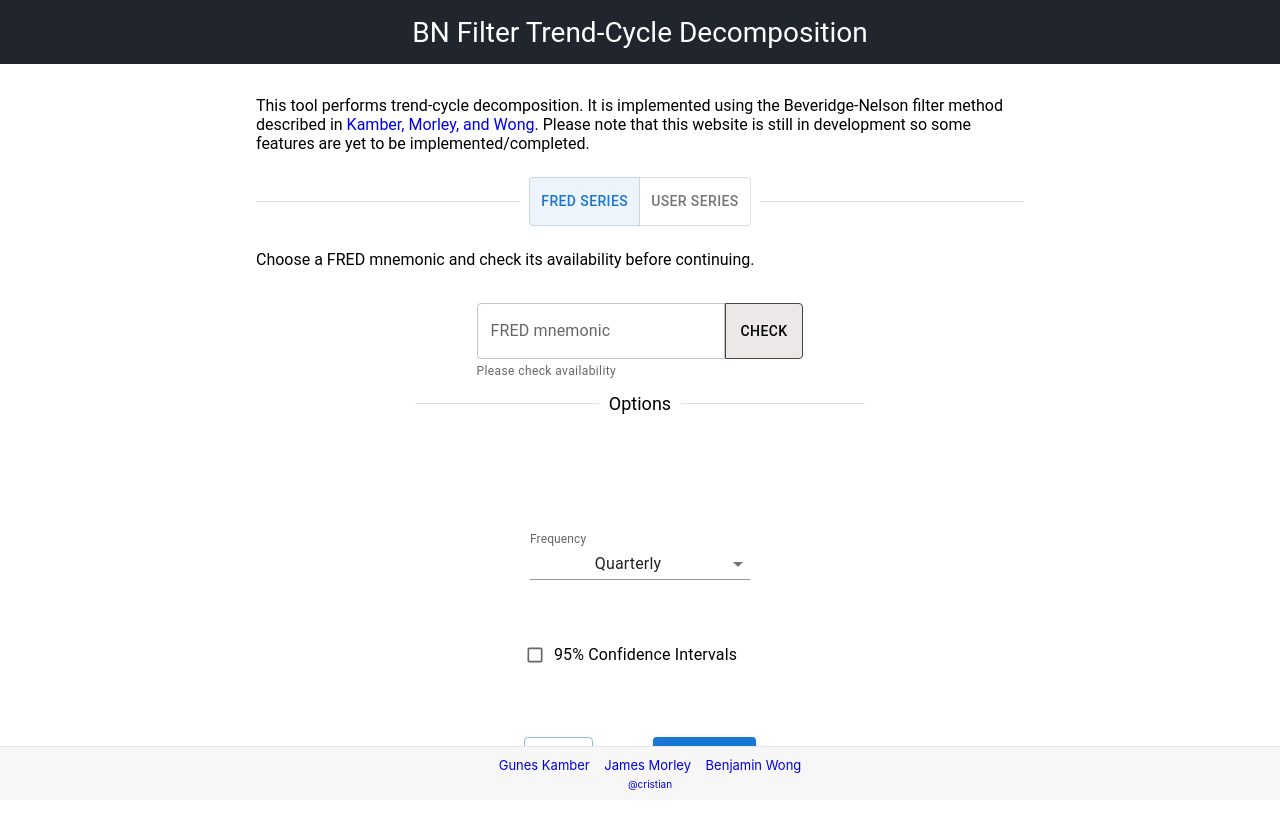
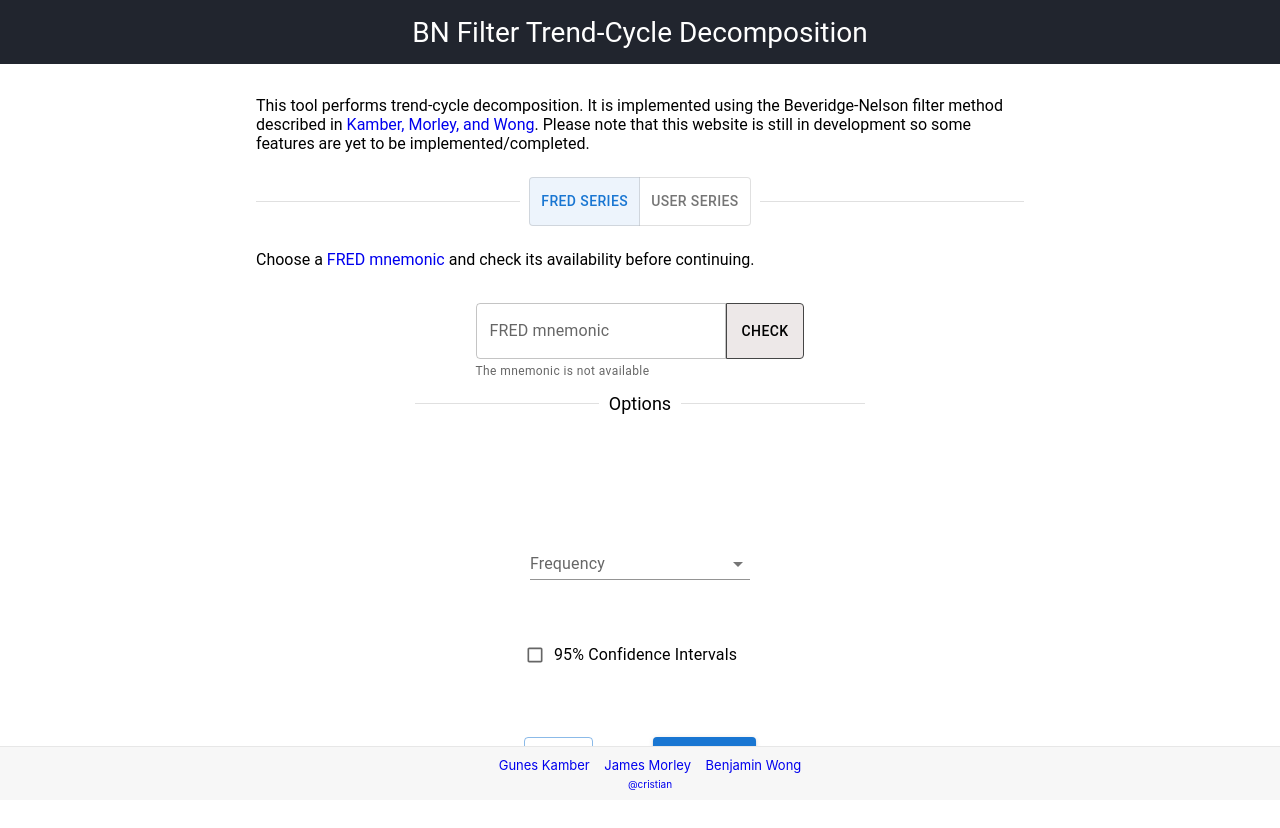
Before and after one commit to crstnn/BeveridgeNelsonFilter, a React (Create React App) app in the folder bn-filter-app/: page / in a window 1280 px wide. Both pictures are taken after a click on the button "CONTINUE". Shown: the top 828 px of the page. Built offline with nearby package versions, Linux system fonts and the light colour scheme.

Commit message:
FRED parameters confined after mnemonic check

```diff
--- a/bn-filter-app/src/components/BasePage.js
+++ b/bn-filter-app/src/components/BasePage.js
@@ -5,7 +5,7 @@ import DataForm from "./DataForm";
 import RenderedPlot from "./RenderedPlot";
 import Loading from "./Loading";
 import Error from "./Error";
-import {field} from "../config.json";
+import {field, URL} from "../config.json";
 import {DateS} from "../utils/Date";
 import {confIntZip, pairArrayToParamStr} from "../utils/Utils";
 
@@ -13,6 +13,7 @@ export class BasePage extends Component {
     state = {
         step: 1,
         dataInputType: "FRED",
+        mnemonic: "",
         unprocessedY: '',
         x: [], // dates
         y: [], // processed time series
@@ -21,7 +22,7 @@ export class BasePage extends Component {
         demean: field.optionField.iterativeDynamicDemeaning.default,
         iterativeBackcasting: true,
         rollingWindow: field.freeText.rollingWindow.default,
-        periodicity: field.optionField.periodicityManual.default, // periodicity
+        frequency: field.optionField.frequencyManual.default, // periodicity
         startDate: null,
         transform: false, // transforms to data before bnf
         dCode: field.optionField.dCode.default,
@@ -38,12 +39,6 @@ export class BasePage extends Component {
         errorMessage: {},
     }
 
-    baseBackendURL = 'https://bn-filtering.herokuapp.com';
-    bnfUserSpecifiedDataSlug = "/bnf/user-specified-time-series";
-    bnfFredDataSlug = "/bnf/fred-time-series";
-    fredDataSlug = "/fred-time-series";
-
-
     nextStep = () => {
         const {step} = this.state;
         this.setState({
@@ -58,7 +53,7 @@ export class BasePage extends Component {
         });
     }
 
-    cancelLoad = () => {
+    cancelLoading = () => {
         this.setState({loading: null});
     }
 
@@ -167,15 +162,15 @@ export class BasePage extends Component {
                 )
             );
 
-        const finalURL = this.baseBackendURL + this.bnfUserSpecifiedDataSlug + paramStr
+        const finalURL = URL.baseBackendURL + URL.bnfUserSpecifiedDataSlug + paramStr;
 
-        console.log(finalURL)
+        console.log(finalURL);
 
         this.setState({loading: true}, async () => {
             fetch(finalURL)
                 .then((response) => {
                     if (response.status !== 200) {
-                        this.cancelLoad();
+                        this.cancelLoading();
                         throw new Error("bad status");
                     } else {
                         return response;
@@ -191,8 +186,8 @@ export class BasePage extends Component {
                         deltaRes = Number(result["delta"]);
 
                     this.setState({
-                        x: this.state.periodicity !== "n" ? // dated axis or numbered axis
-                            DateS.createDate(this.state.periodicity, this.state.startDate).getDateArray(cycleRes.length).map(DateS.getTruncatedDate)
+                        x: this.state.frequency !== "n" ? // dated axis or numbered axis
+                            DateS.createDate(this.state.frequency, this.state.startDate).getDateArray(cycleRes.length).map(DateS.getTruncatedDate)
                             : Array.from({length: cycleRes.length}, (_, i) => i + 1),
                         cycle: cycleRes,
                         cycleCI: ciRes,
@@ -200,18 +195,18 @@ export class BasePage extends Component {
                         cycleCILB: confIntZip(cycleRes, ciRes, "lb"),
                         cycleCIUB: confIntZip(cycleRes, ciRes, "ub"),
                         loading: false,
-                    })
+                    });
 
                 }).catch((error) => {
-                console.log(error)
+                console.log(error);
             });
         });
     }
 
 
     render() {
-        const {unprocessedY, startDate, periodicity, dataInputType} = this.state;
-        const dataFormPageValues = {unprocessedY, startDate, periodicity, dataInputType};
+        const {unprocessedY, startDate, endDate, mnemonic, frequency, dataInputType} = this.state;
+        const dataFormPageValues = {unprocessedY, startDate, endDate, mnemonic, frequency, dataInputType};
 
         const {
             step,
@@ -256,7 +251,7 @@ export class BasePage extends Component {
         };
 
         const {x, y, dispCycleCI, cycleCILB, cycleCIUB,} = this.state;
-        const plotPageValues = {x, y, cycle, deltaCalc, dispCycleCI, cycleCILB, cycleCIUB, periodicity, startDate,};
+        const plotPageValues = {x, y, cycle, deltaCalc, dispCycleCI, cycleCILB, cycleCIUB, frequency, startDate,};
 
         return (
             <>
@@ -284,7 +279,7 @@ export class BasePage extends Component {
                                     <ParametersForm
                                         nextStep={this.nextStep}
                                         prevStep={this.prevStep}
-                                        cancelLoad={this.cancelLoad}
+                                        cancelLoad={this.cancelLoading}
                                         handlers={handlers}
                                         getResults={this.getResultsForUserSpecifiedData}
                                         values={parametersFormPageValues}
--- a/bn-filter-app/src/components/FREDDataForm.js
+++ b/bn-filter-app/src/components/FREDDataForm.js
@@ -11,30 +11,91 @@ import {
     TextField,
 } from "@mui/material";
 import {withStyles} from "@mui/styles";
-
 import CustomDatePicker from "../pickers/CustomDatePicker";
 import createMenuItems from "../utils/CreateMenuItem";
-import {field} from "../config.json";
+import {field, URL} from "../config.json";
+import {pairArrayToParamStr} from "../utils/Utils";
+import Error from "./Error";
+import {ThreeDots} from "react-loader-spinner";
 
 export class FREDDataForm extends Component {
-    checkAvailability = () => {
+
+    state = {
+        mnemonic: "",
+        isBadMnemonic: true,
+        loading: false,
+        frequency: "",
+        startDate: null,
+        endDate: null,
+        availableFrequencies: [],
+    }
+
+    createFilteredFrequencies = () => {
+        const items = field.optionField.frequencyFRED.option.filter(x => this.state.availableFrequencies.includes(x.value));
+        return createMenuItems(items);
+    }
+
+    handleFREDMnemonicCheck = () => {
 
     }
 
+
+    checkAvailability = () => {
+        const
+            values = this.props.values,
+            paramStr = pairArrayToParamStr([['fred_abbr', this.state.mnemonic]]),
+            finalURL = URL.baseBackendURL + URL.fredDataSlug + paramStr;
+
+        this.setState({loading: true}, async () => {
+            fetch(finalURL)
+                .then((response) => {
+                    if (response.status !== 200) {
+                        this.setState(
+                            {
+                                isBadMnemonic: true,
+                                loading: false,
+                                });
+                        throw new Error("bad status");
+                    } else {
+                        return response;
+                    }
+                })
+                .then((response) => response.json())
+                .then(result => {
+                    console.log('Success:', result);
+
+                    this.setState({
+                        startDate: new Date(result["start_date"]),
+                        endDate: new Date(result["end_date"]),
+                        availableFrequencies: result["available_frequencies"],
+                        loading: false,
+                        isBadMnemonic: false,
+                    });
+
+                }).catch((error) => {
+                console.log(error);
+            });
+        });
+    }
+
     mnemonicInput = () => {
+
+        const mnemonicHelperText = () => {return this.state.isBadMnemonic ? "The mnemonic is not available" : "The mnemonic is available"}
+
         return (
-            <Grid container direction="column" sx={{minHeight: 100,}}
+            <Grid container direction="column" sx={{minHeight: 100}}
                   justifyContent="space-evenly"
                   alignItems="center">
                 <Grid item>
-                    <FormGroup column>
-                        <FormGroup row>
-                            <JoinedTextField variant="outlined" label="FRED mnemonic"
-                                             color="success" placeholder="e.g. GDPC1" />
-                            <JoinedButton onClick={this.checkAvailability()} variant="outlined">Check</JoinedButton>
-                        </FormGroup>
-                        <FormHelperText>Please check availability</FormHelperText>
+                    <FormGroup row>
+                        <JoinedTextField variant="outlined" label="FRED mnemonic"
+                                         color={this.state.isBadMnemonic ? "error" : "success"} placeholder="e.g. GDPC1" sx={{width: 250}}
+                                         onChange={(e) => this.setState({mnemonic: e.target.value}) }
+                                         InputProps={{
+                                             endAdornment: this.state.loading ? <ThreeDots height={30} width={30} color='grey'/> : null}}/>
+                        <JoinedButton onClick={this.checkAvailability} variant="outlined">Check</JoinedButton>
                     </FormGroup>
+                    <FormHelperText>{mnemonicHelperText()}</FormHelperText>
                 </Grid>
             </Grid>
         )
@@ -47,7 +108,10 @@ export class FREDDataForm extends Component {
         return (
             <div>
                 <div className="information">
-                    <p>Choose a FRED mnemonic and check its availability before continuing.</p>
+                    <p>Choose a <a target="_blank"
+                                                rel="noopener noreferrer"
+                                                href="https://fred.stlouisfed.org/tags/series">
+                        FRED mnemonic</a> and check its availability before continuing.</p>
                 </div>
                 <div style={{
                     width: "450px",
@@ -65,25 +129,27 @@ export class FREDDataForm extends Component {
                         <Grid item xs={2}>
                             <CustomDatePicker
                                               label={"Start Date"}
-                                              date={values.startDate}
-                                              periodicity={values.periodicity}
-                                              updateDate={d => this.props.handleChange('startDate')(d)}/>
+                                              date={this.state.startDate}
+                                              minDate={this.state.startDate}
+                                              maxDate={this.state.endDate}
+                                              updateDate={d => this.setState({startDate: d.target.value})}/>
                         </Grid>
                         <Grid item xs={2}>
                             <CustomDatePicker
                                               label={"End Date"}
-                                              date={values.startDate}
-                                              periodicity={values.periodicity}
-                                              updateDate={d => this.props.handleChange('endDate')(d)}/>
+                                              date={this.state.endDate}
+                                              minDate={this.state.startDate}
+                                              maxDate={this.state.endDate}
+                                              updateDate={d => this.setState({startDate: d.target.value})}/>
                         </Grid>
                         <Grid item xs={2}>
                             <FormControl variant="standard" sx={{minWidth: 220}}>
                                 <InputLabel>Frequency</InputLabel>
                                 <Select
                                     title="Time-series frequency"
-                                    onChange={handleChange('periodicity')}
-                                    defaultValue={values.periodicity}
-                                >{createMenuItems(field.optionField.periodicityManual.option)}</Select>
+                                    onChange={handleChange('frequency')}
+                                    defaultValue={this.state.frequency}
+                                >{this.createFilteredFrequencies()}</Select>
                             </FormControl>
                         </Grid>
 
--- a/bn-filter-app/src/components/StartMenu.js
+++ b/bn-filter-app/src/components/StartMenu.js
@@ -13,11 +13,12 @@ export class StartMenu extends Component {
         return (
             <div>
                 <div className="information">
-                    <p>You will be guided through the steps to perform trend-cycle decomposition on either:
+                    <p>You will be guided through the steps to perform trend-cycle decomposition on either:</p>
                         <ol>
                             <li>A time series of your choosing to be pasted into a field, or</li>
                             <li>A time series from the Federal Reserve Economic Database (FRED) using its mnemonic</li>
                         </ol>
+                    <p>
                         Note that there is additional information provided when hovering over the options in the
                         subsequent pages. The cycle is reported and can be downloaded as a CSV.
                     </p>
--- a/bn-filter-app/src/components/UserDataForm.js
+++ b/bn-filter-app/src/components/UserDataForm.js
@@ -61,18 +61,17 @@ export class UserDataForm extends Component {
                         <CustomDatePicker
                                       label={"Start Date"}
                                       date={values.startDate}
-                                      periodicity={values.periodicity}
                                       updateDate={d => this.props.handleChange('startDate')(d)}
-                                      isDisabled={values.periodicity === "n"}/>
+                                      isDisabled={values.frequency === "n"}/>
                     </Grid>
                     <Grid item xs={4}>
                         <FormControl variant="standard" sx={{minWidth: 220}}>
                             <InputLabel>Frequency</InputLabel>
                             <Select
                                 title="Time-series frequency"
-                                onChange={handleChange('periodicity')}
-                                defaultValue={values.periodicity}
-                            >{createMenuItems(field.optionField.periodicityManual.option)}</Select>
+                                onChange={handleChange('frequency')}
+                                defaultValue={values.frequency}
+                            >{createMenuItems(field.optionField.frequencyManual.option)}</Select>
                         </FormControl>
                     </Grid>
 
--- a/bn-filter-app/src/config.json
+++ b/bn-filter-app/src/config.json
@@ -1,7 +1,7 @@
 {
   "field": {
     "optionField": {
-      "periodicityManual": {
+      "frequencyManual": {
         "option": [
           {"value": "y", "text": "Yearly"},
           {"value": "q", "text": "Quarterly"},
@@ -11,6 +11,18 @@
         ],
         "default": "q"
         },
+      "frequencyFRED": {
+        "option": [
+          {"value": "a", "text": "Yearly"},
+          {"value": "sa", "text": "Semi-Yearly"},
+          {"value": "q", "text": "Quarterly"},
+          {"value": "m", "text": "Monthly"},
+          {"value": "b", "text": "Bi-Weekly"},
+          {"value": "w", "text": "Weekly"},
+          {"value": "d", "text": "Daily"}
+        ],
+        "default": null
+      },
         "iterativeDynamicDemeaning": {
           "option": [
             {"value": "sm", "text": "Constant (Static Demeaning)"},
@@ -58,5 +70,11 @@
         "max": 500
       }
     }
+  },
+  "URL": {
+    "baseBackendURL": "https://bn-filtering.herokuapp.com",
+    "bnfUserSpecifiedDataSlug": "/bnf/user-specified-time-series",
+    "bnfFredDataSlug": "/bnf/fred-time-series",
+    "fredDataSlug": "/fred-time-series"
   }
 }
--- a/bn-filter-app/src/pickers/CustomDatePicker.js
+++ b/bn-filter-app/src/pickers/CustomDatePicker.js
@@ -19,6 +19,8 @@ function CustomDatePicker(props) {
                     label={props.label}
                     inputFormat="dd/MM/yyyy"
                     value={date}
+                    minDate={props.minDate}
+                    maxDate={props.maxDate}
                     InputProps={{style: {width: 220}}}
                     onChange={handleChange}
                     disabled={props.isDisabled}
```
